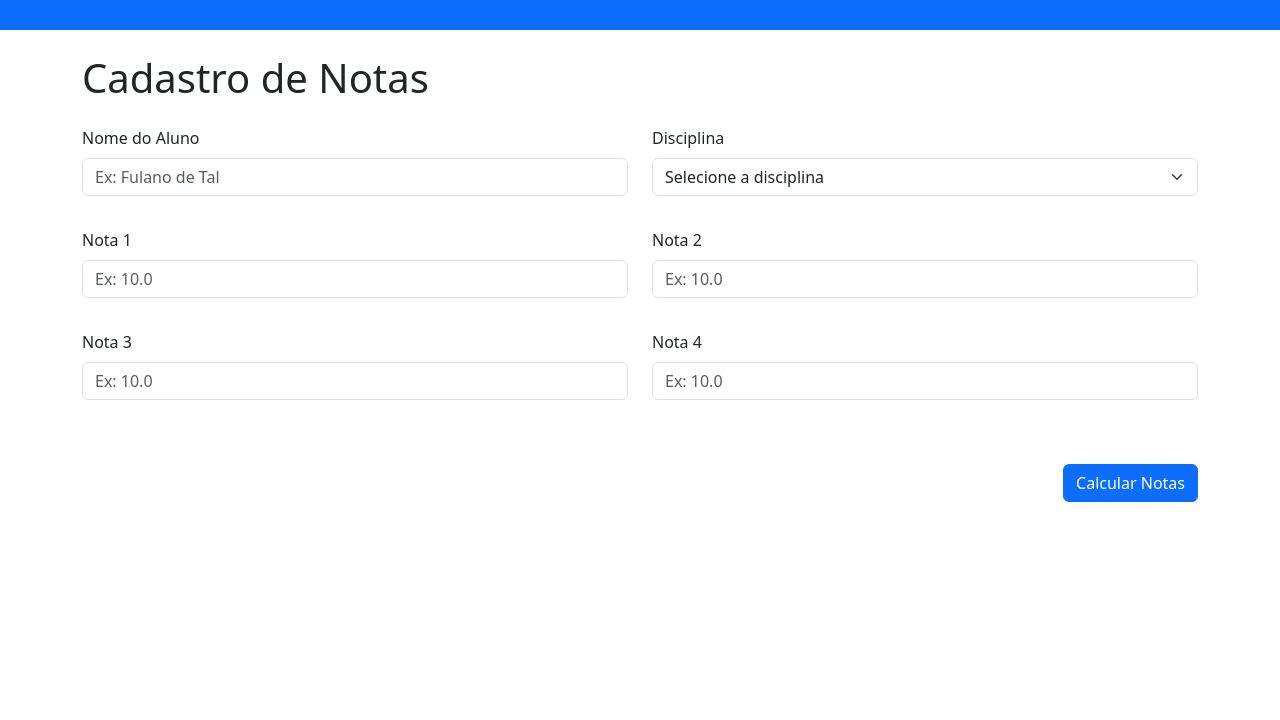
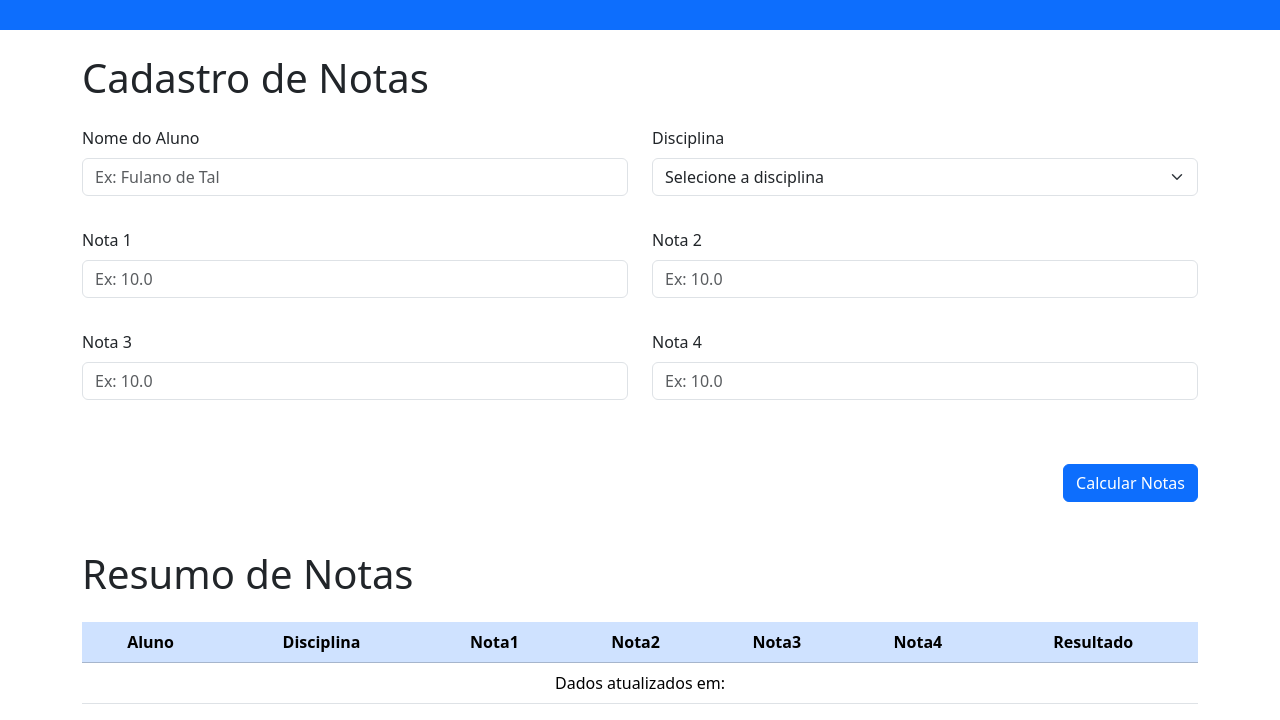
Before and after one commit to vallenefe-hub/medianotascnsl, a plain HTML site: page index.html in a window 1280 px wide. Shown: the part 141-861 px from the top of the page. Before the commit the page ends 800 px from the top, so only its background shows below. Drawn offline with nearby package versions, Linux system fonts and the light colour scheme.

Commit message:
03 - Finalizando a tabela que irá receber os dados do formulário e as informações processadas pelo JavaScript

```diff
--- a/index.html
+++ b/index.html
@@ -30,14 +30,13 @@
             <div class="row">
                 <section class="my-3 col-md-6">
                     <label for="nome-aluno" class="form-label">Nome do Aluno</label>
-                    <input type="text" id="nome-aluno" name="nome-aluno" class="form-control" placeholder="Ex: Fulano de Tal"
-                    minlength="10" maxlength="20" required>
+                    <input type="text" id="nome-aluno" name="nome-aluno" class="form-control"
+                        placeholder="Ex: Fulano de Tal" minlength="10" maxlength="20" required>
                 </section>
 
                 <section class="my-3 col-md-6">
                     <label for="disciplina" class="form-label">Disciplina</label>
-                <select name="disciplina"  id="disciplina"
-                class="form-select">
+                    <select name="disciplina" id="disciplina" class="form-select">
                         <option value="" disabled selected>Selecione a disciplina</option>
 
                         <option value="Matemática">Matemática</option>
@@ -53,23 +52,27 @@
 
                 <section class="my-3  col-md-6">
                     <label for="nota1" class="form-label">Nota 1</label>
-                <input type="text" id="nota1" name="nota1" class="form-control" required minlength="1" maxlength="4" placeholder="Ex: 10.0">
+                    <input type="text" id="nota1" name="nota1" class="form-control" required minlength="1" maxlength="4"
+                        placeholder="Ex: 10.0">
                 </section>
 
                 <section class="my-3  col-md-6">
                     <label for="nota2" class="form-label">Nota 2</label>
-                <input type="text" id="nota2" name="nota2" class="form-control" required minlength="1" maxlength="4" placeholder="Ex: 10.0">
+                    <input type="text" id="nota2" name="nota2" class="form-control" required minlength="1" maxlength="4"
+                        placeholder="Ex: 10.0">
                 </section>
 
-                <section class="my-3  col-md-6"  >
+                <section class="my-3  col-md-6">
                     <label for="nota3" class="form-label">Nota 3</label>
-                <input type="text" id="nota3" name="nota3" class="form-control" required minlength="1" maxlength="4" placeholder="Ex: 10.0">
+                    <input type="text" id="nota3" name="nota3" class="form-control" required minlength="1" maxlength="4"
+                        placeholder="Ex: 10.0">
                 </section>
 
 
                 <section class="my-3  col-md-6">
                     <label for="nota4" class="form-label">Nota 4</label>
-                <input type="text" id="nota4" name="nota4" class="form-control" required minlength="1" maxlength="4" placeholder="Ex: 10.0">
+                    <input type="text" id="nota4" name="nota4" class="form-control" required minlength="1" maxlength="4"
+                        placeholder="Ex: 10.0">
                 </section>
 
 
@@ -80,6 +83,32 @@
                 </section>
             </div>
         </form>
+
+        <h3 class="display-6 mb-4">Resumo de Notas</h3>
+
+
+        <table class="table text-center">
+            <thead class="table-primary">
+                <tr>
+                    <th>Aluno</th>
+                    <th>Disciplina</th>
+                    <th>Nota1</th>
+                    <th>Nota2</th>
+                    <th>Nota3</th>
+                    <th>Nota4</th>
+                    <th>Resultado</th>
+                </tr>
+            </thead>
+
+            <tbody id="dados-notas"></tbody>
+
+            <TFoot>
+                <tr>
+                    <td colspan="8">Dados atualizados em:</td>
+                </tr>
+            </TFoot>
+        </table>
+
 
 
     </main>
```
Lines whose indentation alone changed are shown as unchanged.
